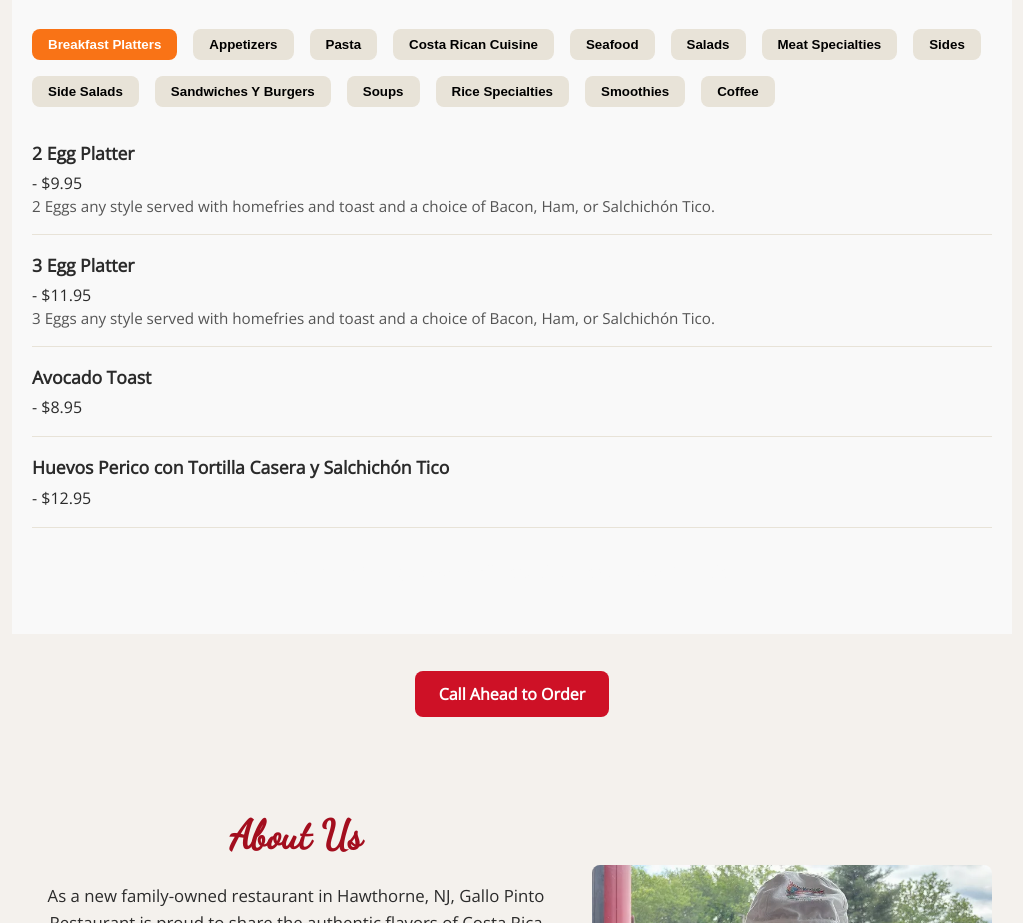
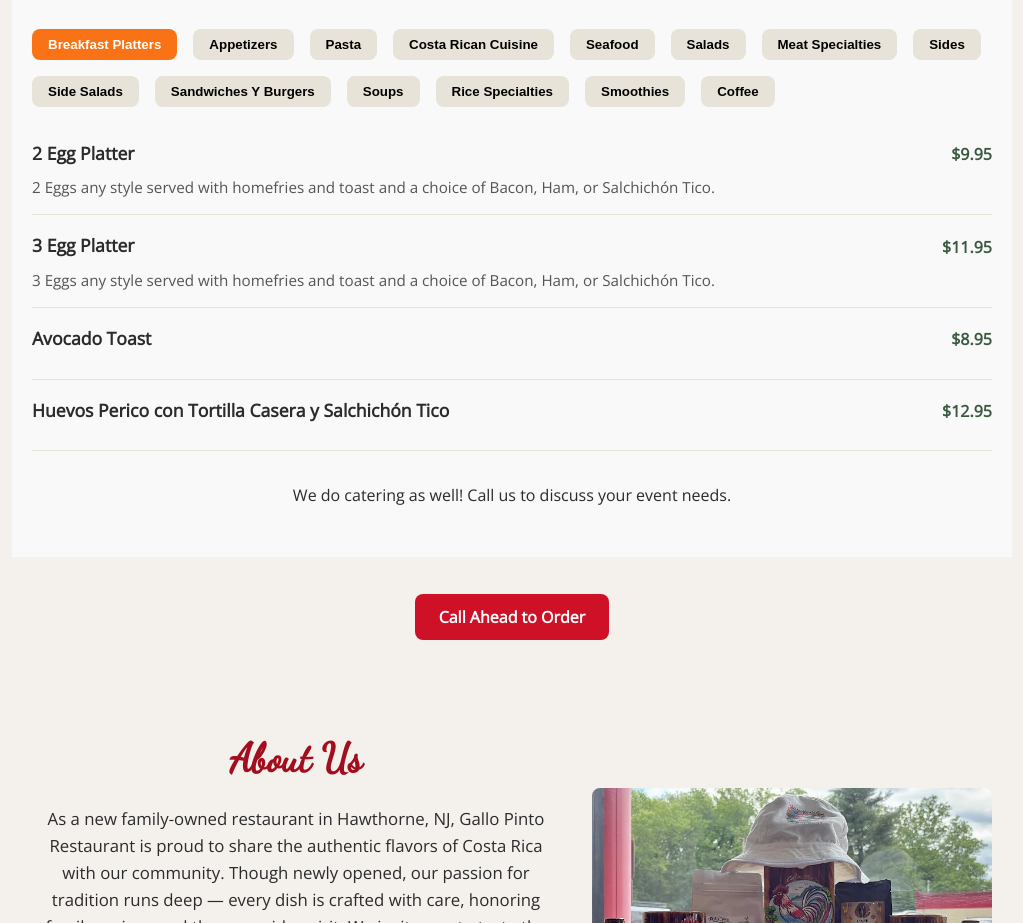
Before and after one commit to andrewprz5/starter-restaurant, a plain HTML site: page index.html in a window 1280 px wide. Shown: the part 1023-1946 px from the top of the page, without its empty margins (128-1151 px from the left). Drawn offline with nearby package versions, Linux system fonts and the light colour scheme.

Commit message:
Update Menu Layout

```diff
--- a/main.js
+++ b/main.js
@@ -108,9 +108,12 @@ fetch('menu.json')
         const itemDiv = document.createElement('div');
         itemDiv.className = 'menu-item';
         itemDiv.innerHTML = `
-          <strong>${item.Name}</strong> - ${item.Price}<br>
-          <small>${item.Description || ''}</small>
-        `;
+  <div class="menu-header">
+    <strong class="item-name">${item.Name}</strong>
+    <span class="item-price">${item.Price}</span>
+  </div>
+  <small class="item-description">${item.Description || ''}</small>
+`;
         menuContainer.appendChild(itemDiv);
       });
     }
--- a/style.css
+++ b/style.css
@@ -359,11 +359,33 @@ font-weight: bold;
   font-size: 0.95rem;
   line-height: 1.4;
 }
+.menu-header {
+  display: flex;
+  justify-content: space-between;
+  align-items: center;
+  gap: 1rem;
+}
 
+.item-name {
+  font-weight: 600;
+  color: var(--text-dark);
+}
+
+.item-price {
+  color: var(--forest-green);
+  font-weight: bold;
+  white-space: nowrap;
+}
+
+.item-description {
+  font-size: 0.95rem;
+  color: #555;
+  margin-top: 0.4rem;
+}
 
     .menu-note {
         font-size: 1rem;
-        color: var(--text-light);
+        color: var(--text-dark);
         margin-top: 2rem;
     }
 
```
